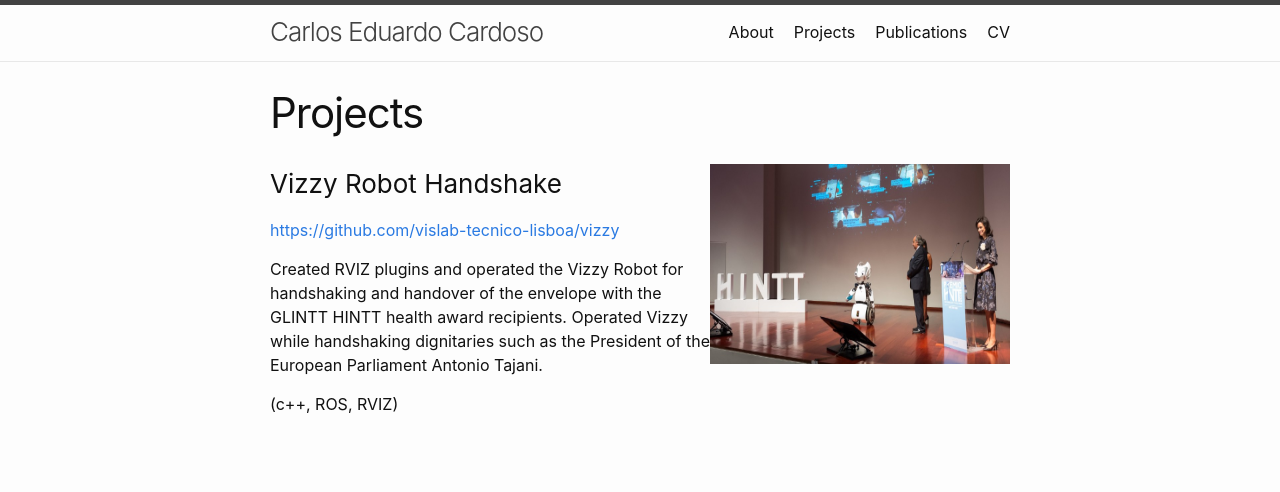
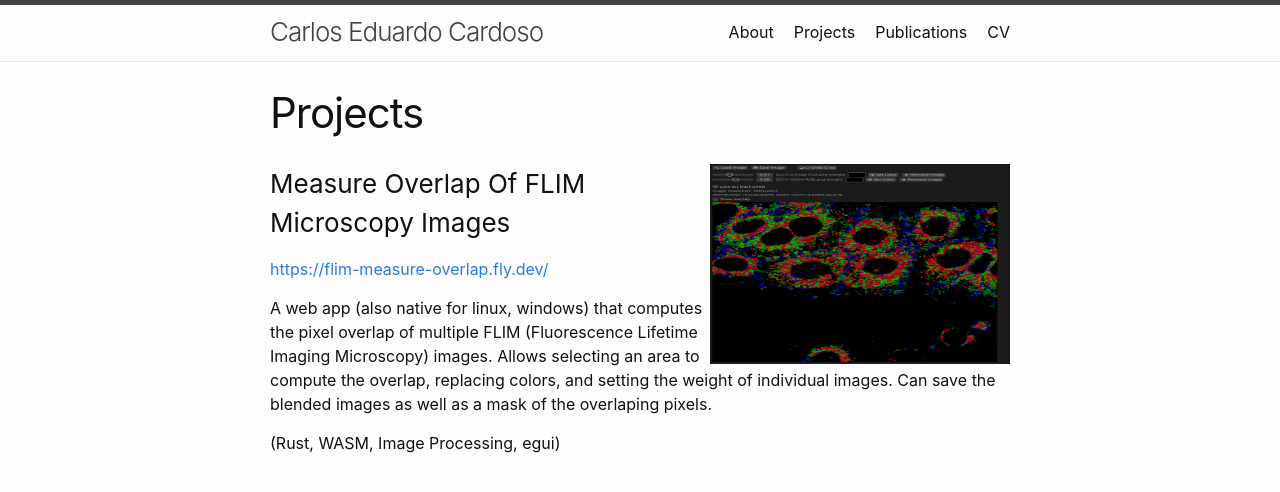
Before and after one commit to carlos-cardoso/carlos-cardoso.github.io, a Jekyll site: the page built from docs/projects.markdown, in a window 1280 px wide and 900 px high, cut to the strip 0-538 px from the top of the window. Shown: the top 492 px of the strip. Built offline with Jekyll 4.4.1, drawn with Linux system fonts in a browser that asks for light colours.

Commit message:
add flim to projects

```diff
--- a/docs/index.markdown
+++ b/docs/index.markdown
@@ -9,7 +9,7 @@ title: About
 
 ![yay](/assets/photo2.jpg){:height="150px" width="150px"}
 
-I'm currently a Rust Software Engineer accelerating healthcare with AI @ [deepc](https://deepc.ai).
+I'm currently a Rust Software Engineer accelerating healthcare with AI @ [deepc](https://deepc.ai)
 
 Skills:
 * Rust, C/C++, Python
--- a/docs/projects.markdown
+++ b/docs/projects.markdown
@@ -3,6 +3,18 @@ layout: page
 title: Projects
 permalink: /projects/
 ---
+
+{% include module.html  image_path="/assets/flim.png" height="200px" width="300px" title="Measure Overlap Of FLIM Microscopy Images" description="
+[https://flim-measure-overlap.fly.dev/](https://flim-measure-overlap.fly.dev/)
+
+A web app (also native for linux, windows) that computes the pixel overlap of multiple FLIM (Fluorescence Lifetime Imaging Microscopy) images. Allows selecting an area to compute the overlap, replacing colors, and setting the weight of individual images. Can save the blended images as well as a mask of the overlaping pixels.
+
+(Rust, WASM, Image Processing, egui)
+" %}
+
+<br/><br/>
+<br/><br/>
+
 
 {% include module.html  image_path="/assets/vizzy_hintt.jpg" height="200px" width="300px" title="Vizzy Robot Handshake" description="
 [https://github.com/vislab-tecnico-lisboa/vizzy](https://github.com/vislab-tecnico-lisboa/vizzy)
```
Also changed, not shown: docs/assets/flim.png (added).
